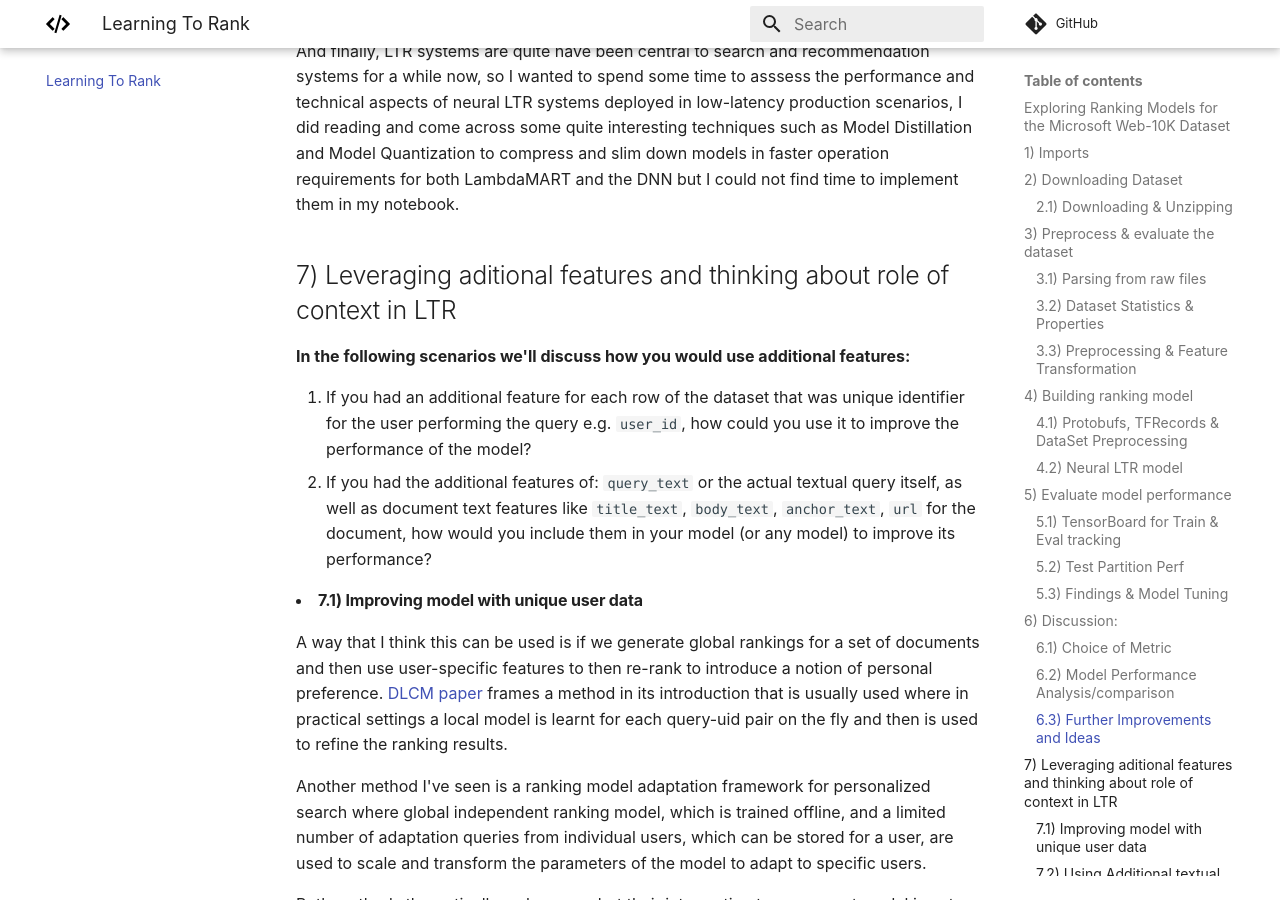
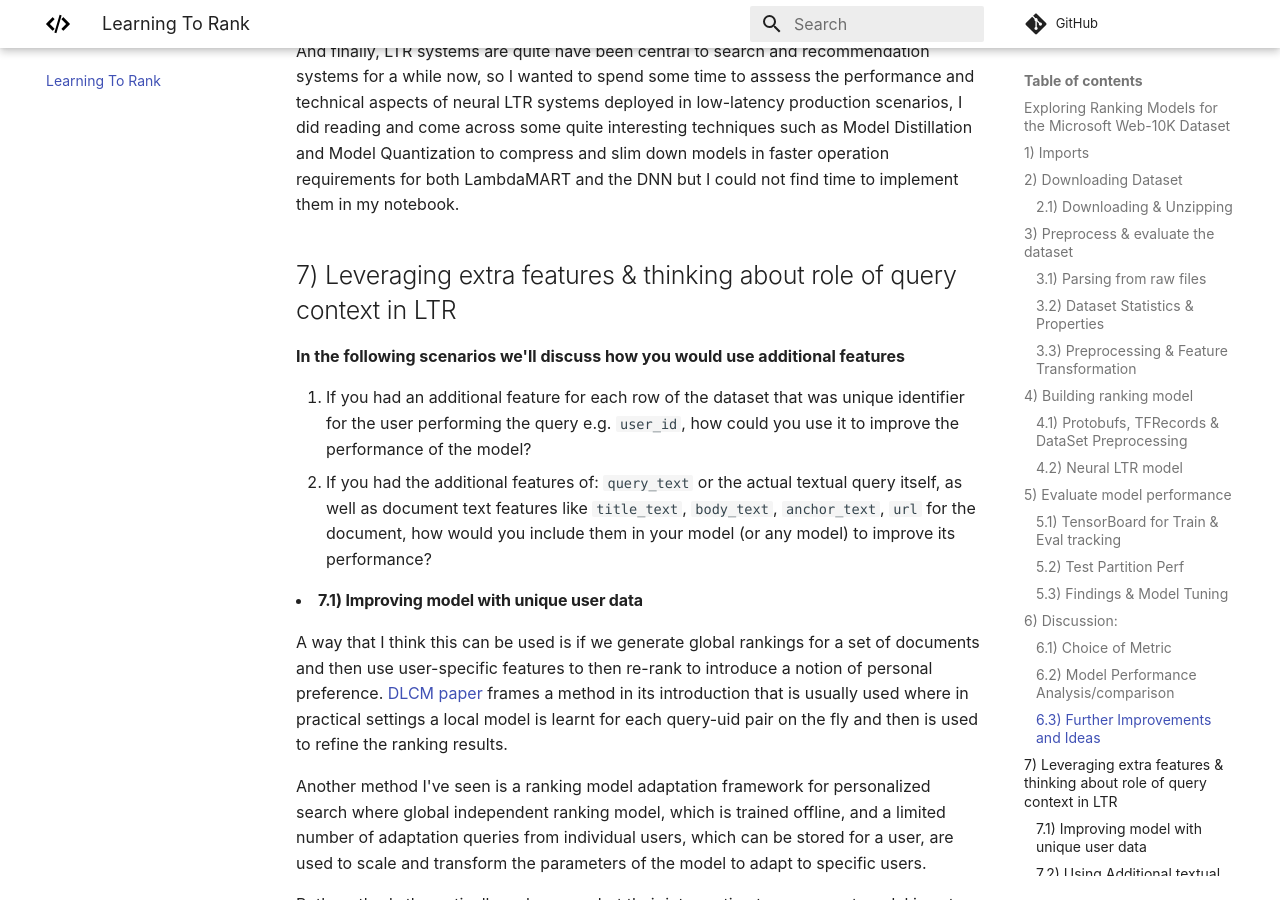
Before and after one commit to Akshay-A-Kulkarni/learning-to-rank, an MkDocs documentation site: the page built from docs/index.md, in a window 1280 px wide and 900 px high, scrolled down 27557 px. Built offline with MkDocs 1.6.1 and Material for MkDocs 9.7.7, drawn with Linux system fonts in a browser that asks for light colours; nearby versions of some CDN libraries.

Commit message:
site push fix

```diff
--- a/docs/index.md
+++ b/docs/index.md
@@ -1201,9 +1201,9 @@ I would have also liked to leverage additional useful feature transformation and
 
 And finally, LTR systems are quite have been central to search and recommendation systems for a while now, so I wanted to spend some time to asssess the performance and technical aspects of neural LTR systems deployed in low-latency production scenarios, I did reading and come across some quite interesting techniques such as Model Distillation and Model Quantization to compress and slim down models in faster operation requirements for both LambdaMART and the DNN but I could not find time to implement them in my notebook.
 
-## 7) Leveraging aditional features and thinking about role of context in LTR
+## 7) Leveraging extra features & thinking about role of query context in LTR
 
-**In the following scenarios we'll discuss how you would use additional features:**
+**In the following scenarios we'll discuss how you would use additional features**
 
 1. If you had an additional feature for each row of the dataset that was unique identifier for the user performing the query e.g. `user_id`, how could you use it to improve the performance of the model?
 2. If you had the additional features of: `query_text` or the actual textual query itself, as well as document text features like `title_text`, `body_text`, `anchor_text`, `url` for the document, how would you include them in your model (or any model) to improve its performance?
```
